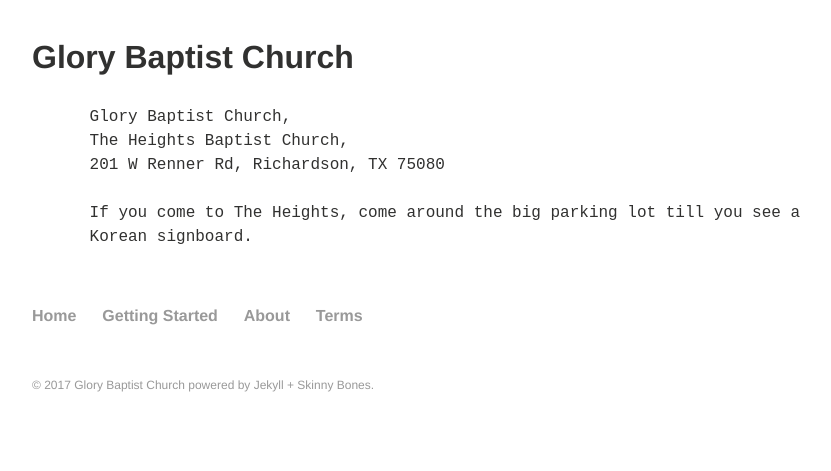
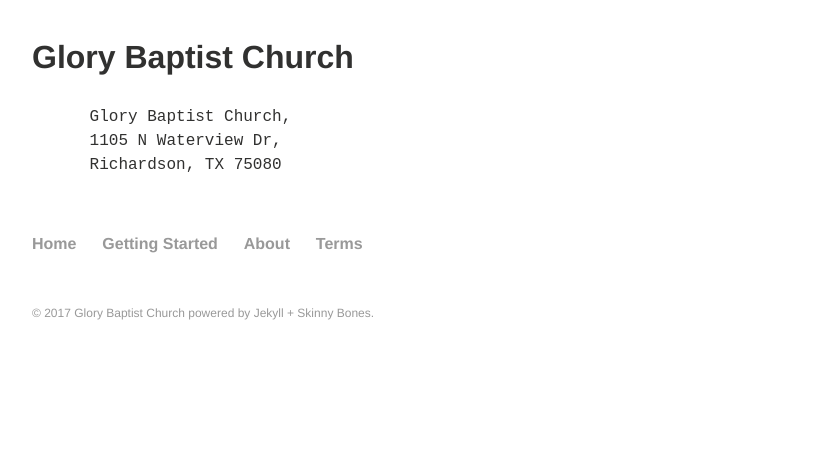
Before and after one commit to kimcheedfc/kimcheedfc.github.io, a Jekyll site: the page built from NOTES.md, in a window 1280 px wide. Shown: the part 830-1301 px from the top of the page, without its empty margins (64-895 px from the left). Built offline with Jekyll 4.4.1, drawn with Linux system fonts in a browser that asks for light colours; our own code applies the rules of GitHub Pages for plain Markdown files; after the commit the page ends 1229 px from its top, so only the background shows below that.

Commit message:
Change map and address

```diff
--- a/_includes/footer.html
+++ b/_includes/footer.html
@@ -1,16 +1,13 @@
 <footer role="contentinfo" id="site-footer">
   <div>
-    <iframe src="https://www.google.com/maps/embed?pb=!1m14!1m8!1m3!1d13385.19471184568!2d-96.7116809!3d32.9959002!3m2!1i1024!2i768!4f13.1!3m3!1m2!1s0x0%3A0xd5d954a4c3fec069!2sThe+Heights+Baptist+Church!5e0!3m2!1sen!2sus!4v1501122634829" width="800" height="600" frameborder="0" style="border:0" allowfullscreen></iframe>
+    <iframe src="https://www.google.com/maps/embed?pb=!1m18!1m12!1m3!1d3347.540623522724!2d-96.7586238848132!3d32.96313578091631!2m3!1f0!2f0!3f0!3m2!1i1024!2i768!4f13.1!3m3!1m2!1s0x864c21dd91f6e79f%3A0x3ec33378e1c336f7!2s1105+N+Waterview+Dr%2C+Richardson%2C+TX+75080!5e0!3m2!1sen!2sus!4v1503543207353" width="800" height="600" frameborder="0" style="border:0" allowfullscreen></iframe>
   </div>
   <div>
     <h2 class="post-title">Glory Baptist Church</h2>
     <pre class="post-excerpt">
       Glory Baptist Church,
-      The Heights Baptist Church,
-      201 W Renner Rd, Richardson, TX 75080
-
-      If you come to The Heights, come around the big parking lot till you see a
-      Korean signboard.
+      1105 N Waterview Dr,
+      Richardson, TX 75080
     </pre>
   </div>
 	<nav role="navigation" class="menu bottom-menu">
```
